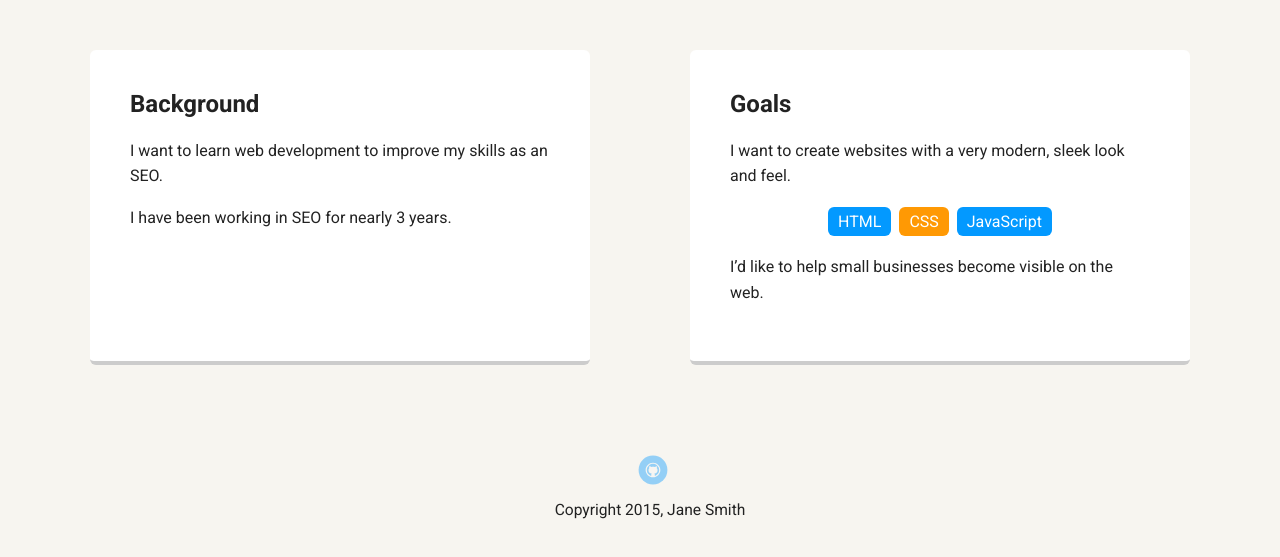
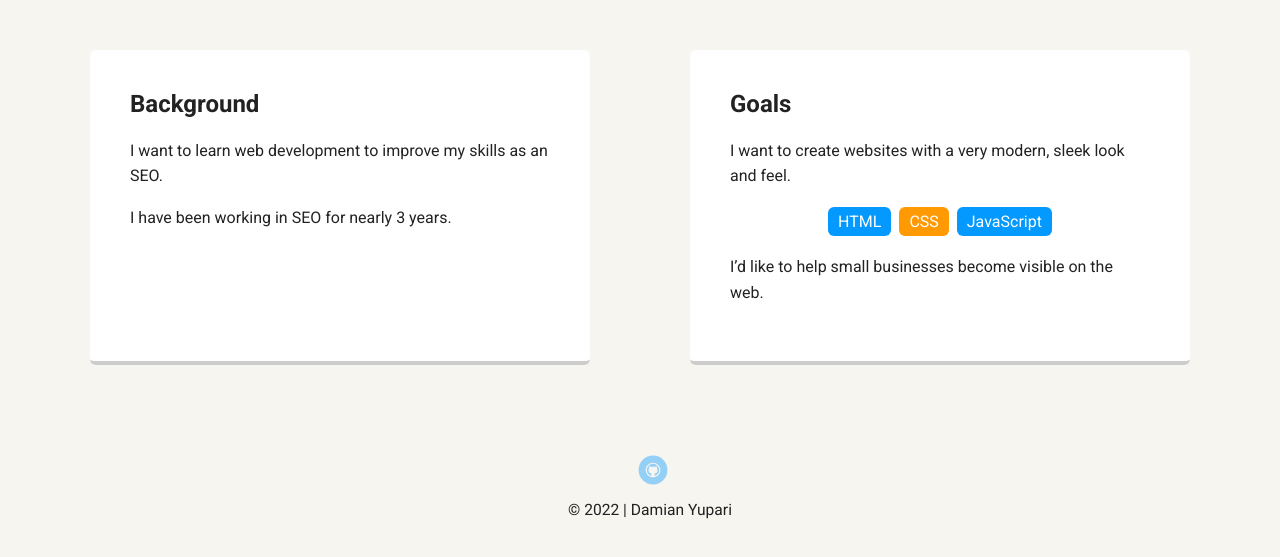
Before and after one commit to webdevDMZ/Profile-Page-Project, a plain HTML site: page index.html in a window 1280 px wide. Shown: the part 499-1056 px from the top of the page. Drawn offline with Linux system fonts and the light colour scheme; a web font is replaced by a local one.

Commit message:
Update index.html

```diff
--- a/index.html
+++ b/index.html
@@ -45,7 +45,7 @@
       <ul>
         <li><a href="https://github.com/webdevDMZ" class="social github">Github</a></li>
       </ul>
-      <p class="copyright">Copyright 2015, Jane Smith</p>
+      <p class="copyright">&copy 2022 | Damian Yupari</p>
     </footer>
   </body>
   </html>
```
